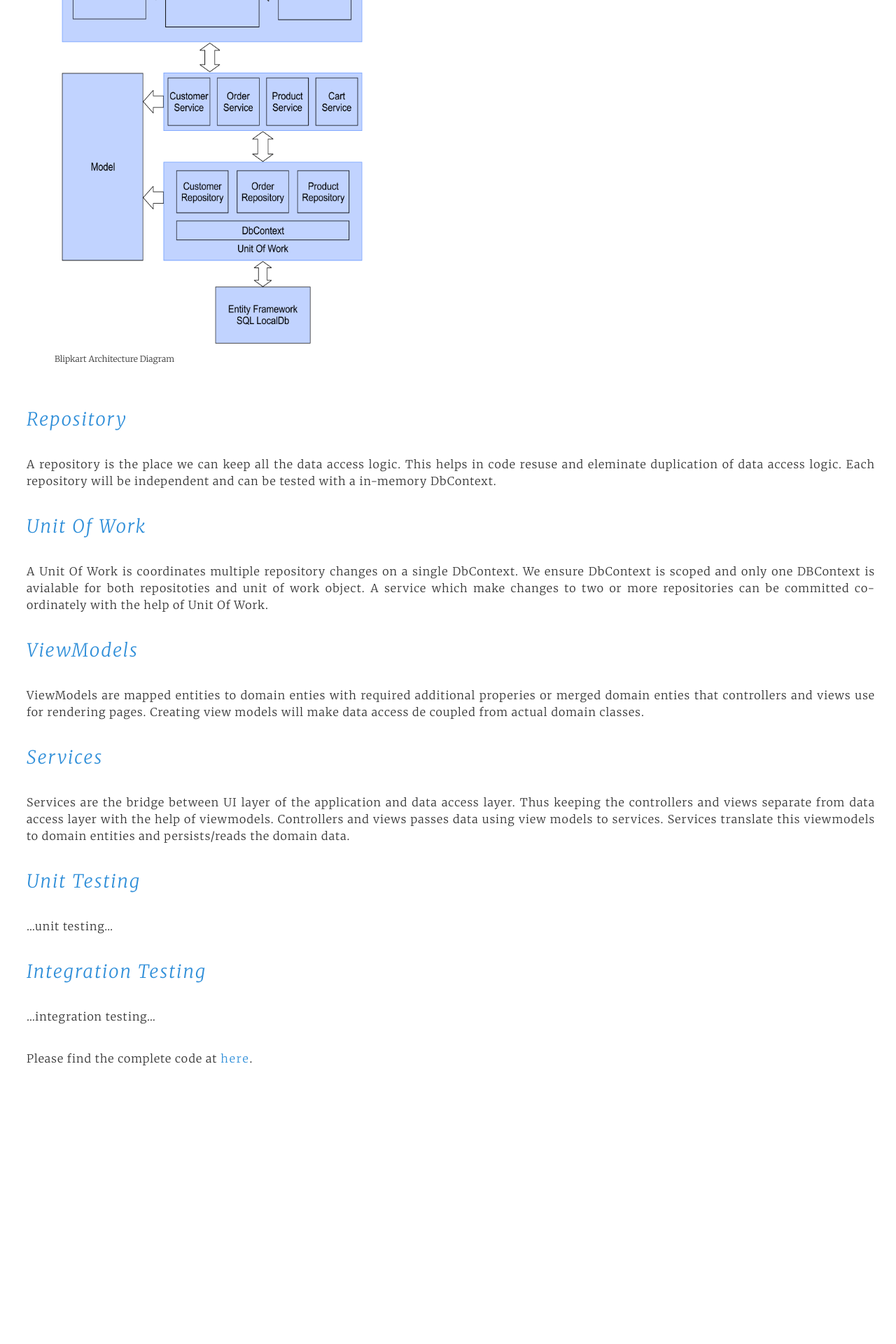
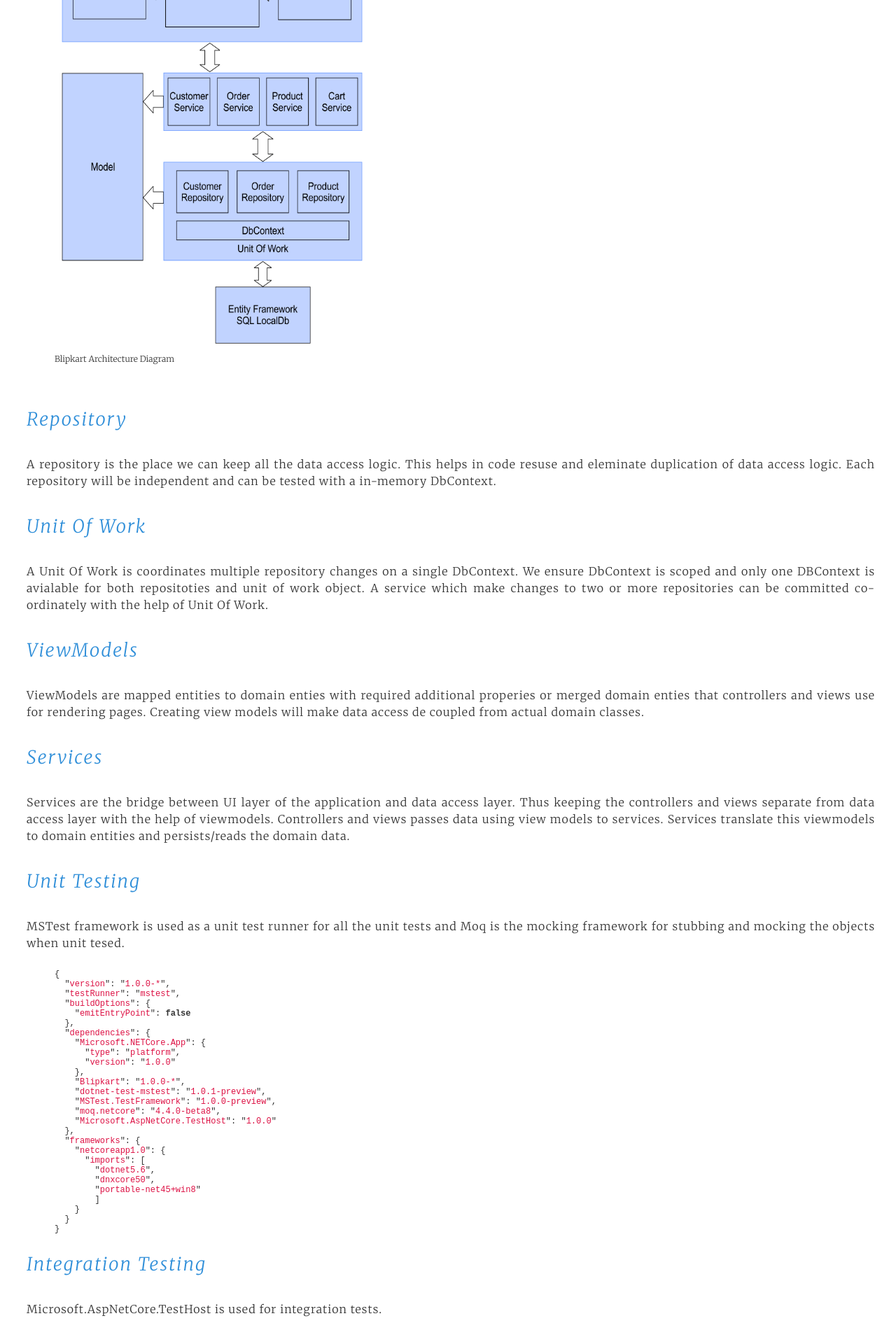
Before and after one commit to srirangamv/srirangamv.github.io, a Jekyll site: the page built from _posts/2016-07-31-complete-aspnetcore-app.md, in a window 1280 px wide. Shown: the part 854-2774 px from the top of the page at 70% size. Built offline with Jekyll 4.4.1, drawn with Linux system fonts in a browser that asks for light colours.

Commit message:
Updating post.

```diff
--- a/_posts/2016-07-31-complete-aspnetcore-app.md
+++ b/_posts/2016-07-31-complete-aspnetcore-app.md
@@ -35,14 +35,50 @@
 A Unit Of Work is coordinates multiple repository changes on a single DbContext. We ensure DbContext is scoped and only one DBContext is avialable for both repositoties and unit of work object. A service which make changes to two or more repositories can be committed co-ordinately with the help of Unit Of Work.
 </p>
 <h3><a name="section4">ViewModels</a></h3>
-ViewModels are mapped entities to domain enties with required additional properies or merged domain enties that controllers and views use for rendering pages. Creating view models will make data access de coupled from actual domain classes.
+<p>ViewModels are mapped entities to domain enties with required additional properies or merged domain enties that controllers and views use for rendering pages. Creating view models will make data access de coupled from actual domain classes.</p>
 <h3><a name="section5">Services</a></h3>
-Services are the bridge between UI layer of the application and data access layer. Thus keeping the controllers and views separate from data access layer with the help of viewmodels. Controllers and views passes data using view models to services.
-Services translate this viewmodels to domain entities and persists/reads the domain data.
+<p>Services are the bridge between UI layer of the application and data access layer. Thus keeping the controllers and views separate from data access layer with the help of viewmodels. Controllers and views passes data using view models to services.
+Services translate this viewmodels to domain entities and persists/reads the domain data.</p>
 <h3><a name="section6">Unit Testing</a></h3>
-...unit testing...
+<p>MSTest framework is used as a unit test runner for all the unit tests and Moq is the mocking framework for stubbing and mocking the objects when unit tesed.</p>
+
+{% highlight javascript %}
+
+{
+  "version": "1.0.0-*",
+  "testRunner": "mstest",
+  "buildOptions": {
+    "emitEntryPoint": false
+  },
+  "dependencies": {
+    "Microsoft.NETCore.App": {
+      "type": "platform",
+      "version": "1.0.0"
+    },
+    "Blipkart": "1.0.0-*",
+    "dotnet-test-mstest": "1.0.1-preview",
+    "MSTest.TestFramework": "1.0.0-preview",
+    "moq.netcore": "4.4.0-beta8",
+    "Microsoft.AspNetCore.TestHost": "1.0.0"
+  },
+  "frameworks": {
+    "netcoreapp1.0": {
+      "imports": [
+        "dotnet5.6",
+        "dnxcore50",
+        "portable-net45+win8"
+        ]
+    }
+  }
+}
+{% endhighlight %}
+
 <h3><a name="section7">Integration Testing</a></h3>
-...integration testing...
+<p>Microsoft.AspNetCore.TestHost is used for integration tests.</p>
+
+How to run tests:
+<p class="cmd">c:\&gt;Blipkart&gt;Blipkart.tests&gt;dotnet build</p> <br>
+<p class="cmd">c:\&gt;Blipkart&gt;Blipkart.tests&gt;dotnet test</p> <br>
 
 <p>
 Please find the complete code at <a href="https://github.com/vwtt/aspnetcorecompleteapp" title="code download path">here</a>.</p>
```
